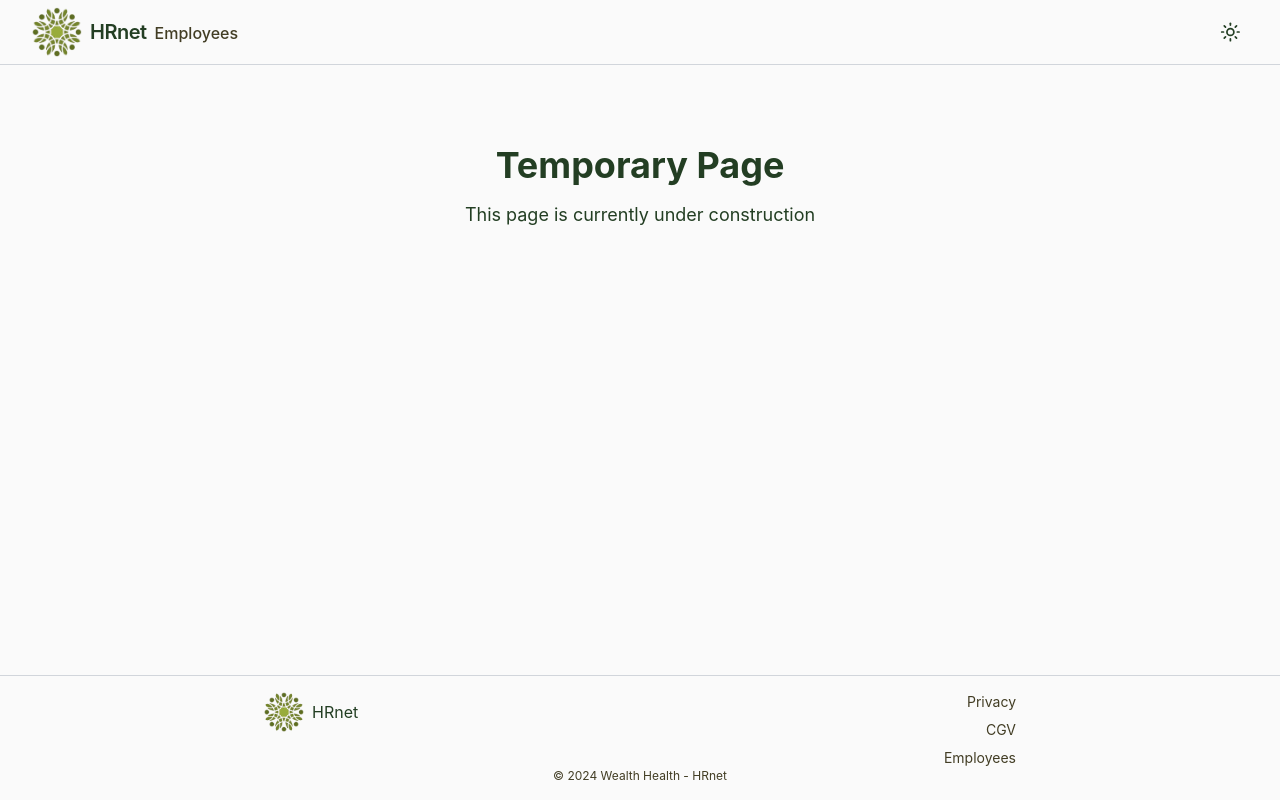
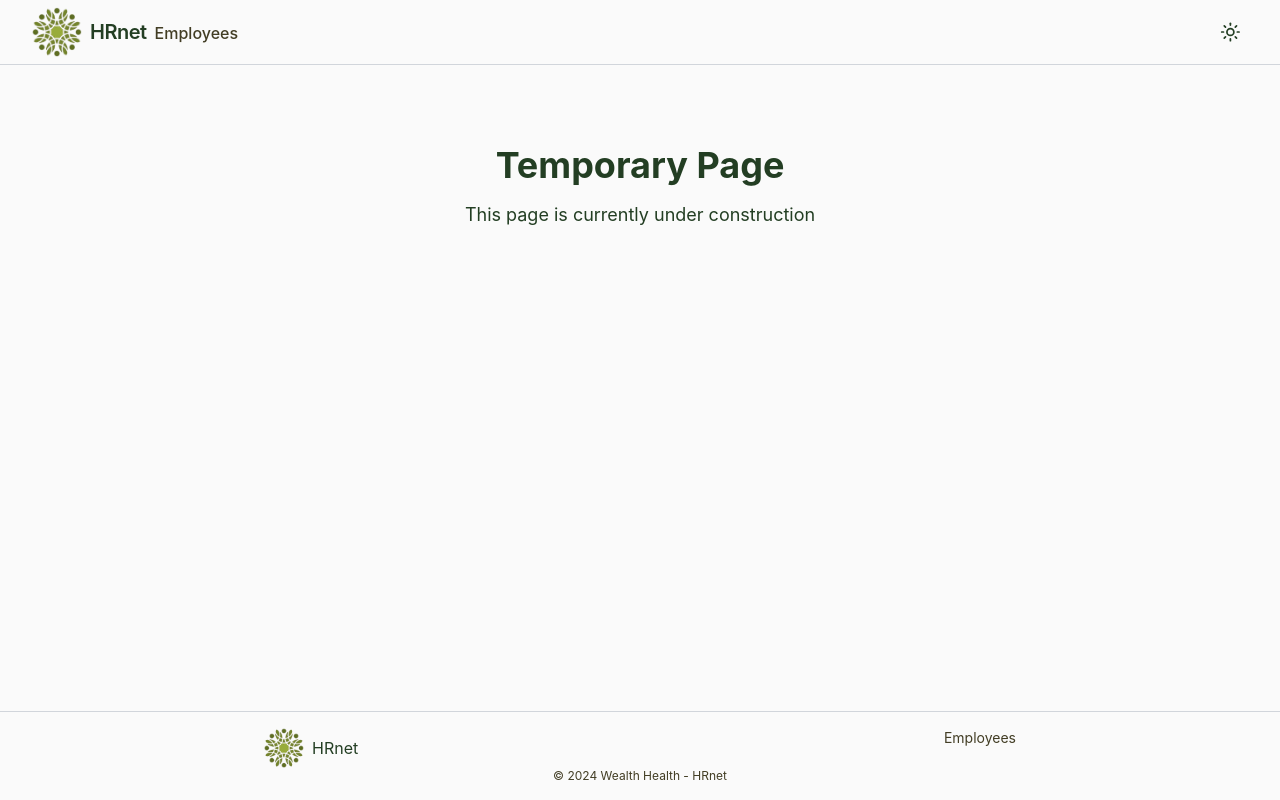
Before and after one commit to aeonshad/P14-Health_Wealth_HRnet, a React (Create React App) app: page / in a window 1280 px wide. Built offline with nearby package versions, Linux system fonts and the light colour scheme.

Commit message:
🔧 Update: Added navigation links to header and footer

```diff
--- a/src/layouts/Footer.jsx
+++ b/src/layouts/Footer.jsx
@@ -1,3 +1,5 @@
+import { Link } from 'react-router-dom';
+
 function Footer() {
     return (
         <footer className="w-full border-t border-border">
@@ -8,15 +10,9 @@ function Footer() {
                         <a href="/">HRnet</a>
                     </div>
                     <div className="flex flex-col items-end gap-2 text-sm text-muted-foreground">
-                        <a className="hover:underline" href="/">
-                            Privacy
-                        </a>
-                        <a className="hover:underline" href="/">
-                            CGV
-                        </a>
-                        <a className="hover:underline" href="/">
+                        <Link className="hover:underline" to="/employees">
                             Employees
-                        </a>
+                        </Link>
                     </div>
                 </div>
                 <div className="flex w-full items-center justify-center">
--- a/src/layouts/Header.jsx
+++ b/src/layouts/Header.jsx
@@ -1,3 +1,4 @@
+import { Link } from 'react-router-dom';
 import ThemeToggle from '../components/ThemeToggle';
 
 function Header() {
@@ -7,12 +8,12 @@ function Header() {
                 <div className="flex items-center gap-2">
                     <img src="./images/logo.png" alt="HRnet Logo" width={50} height={35} />
                     <div className="flex items-baseline gap-2">
-                        <a className="scroll-m-20 text-xl font-semibold tracking-tight font-caption" href="/">
+                        <Link className="scroll-m-20 text-xl font-semibold tracking-tight font-caption" to="/">
                             HRnet
-                        </a>
-                        <a className="font-medium hover:underline text-muted-foreground hover:text-foreground" href="/">
+                        </Link>
+                        <Link className="font-medium hover:underline text-muted-foreground hover:text-foreground" to="/employees">
                             Employees
-                        </a>
+                        </Link>
                     </div>
                 </div>
                 <div className="flex flex-1 items-center justify-end space-x-4">
```
